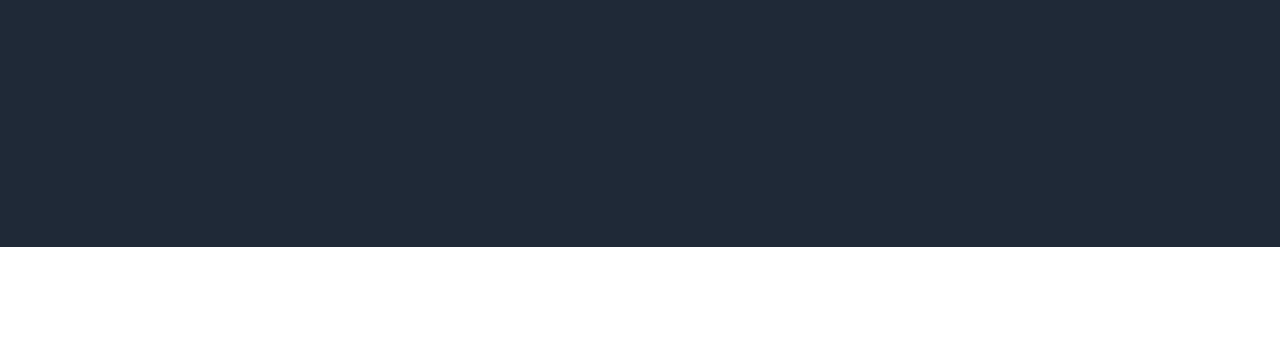
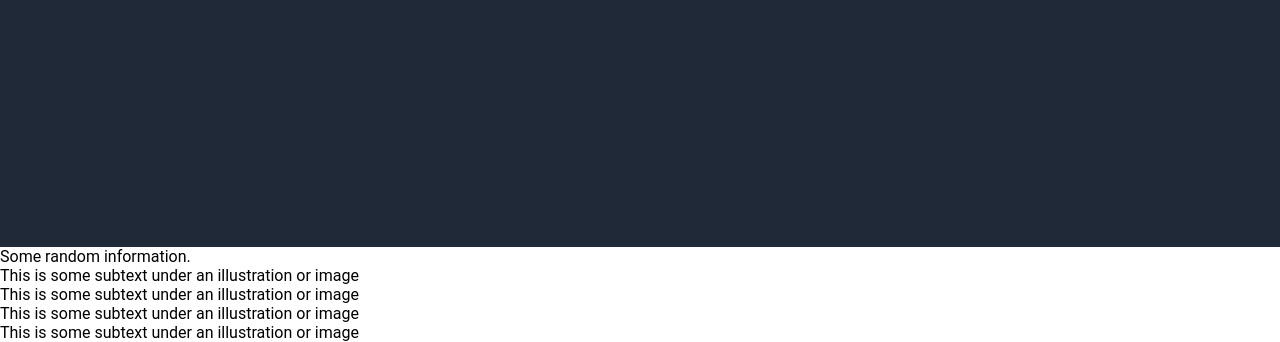
Before and after one commit to srenegado/odin-landing-page, a plain HTML site: page index.html in a window 1280 px wide. Shown: the part 551-893 px from the top of the page. Before the commit the page ends 800 px from the top, so only its background shows below. Drawn offline with Linux system fonts and the light colour scheme.

Commit message:
Add info content
Changes made for info keeps the header/hero untouched

```diff
--- a/index.html
+++ b/index.html
@@ -35,5 +35,38 @@
         this is a placeholder for an image
       </div>
     </div>
+
+    <div class="information">
+      <div class="title">
+        Some random information.
+      </div>
+      <div class="content">
+        <div class="figure">
+          <div class="placeholder-img"></div>
+          <div class="subtext">
+            This is some subtext under an illustration or image
+          </div>
+        </div>
+        <div class="figure">
+          <div class="placeholder-img"></div>
+          <div class="subtext">
+            This is some subtext under an illustration or image
+          </div>
+        </div>
+        <div class="figure">
+          <div class="placeholder-img"></div>
+          <div class="subtext">
+            This is some subtext under an illustration or image
+          </div>
+        </div>
+        <div class="figure">
+          <div class="placeholder-img"></div>
+          <div class="subtext">
+            This is some subtext under an illustration or image
+          </div>
+        </div>
+      </div>
+    </div>
+
   </body>
 </html>
--- a/style.css
+++ b/style.css
@@ -24,7 +24,7 @@ a,
   padding: 250px
 }
 
-.content {
+.hero .content {
   max-width: 450px;
 }
 
@@ -46,7 +46,7 @@ a {
   text-decoration: none;
 }
 
-.title {
+.hero .title {
   font-size: 48px;
   color: #f9faf8;
   font-weight: 900;
@@ -67,7 +67,7 @@ a {
   font-weight: 900;
 }
 
-.placeholder-img {
+.hero .placeholder-img {
   font-size: 18px;
   color: white;
   background-color: darkgrey;
```
